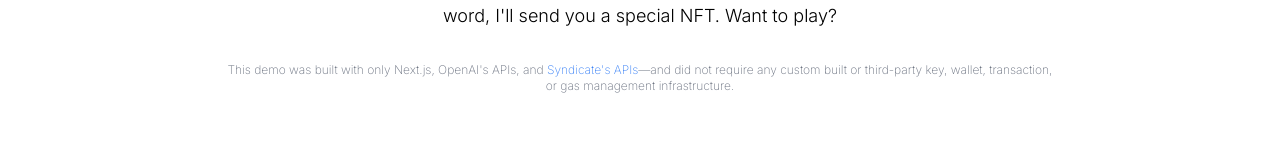
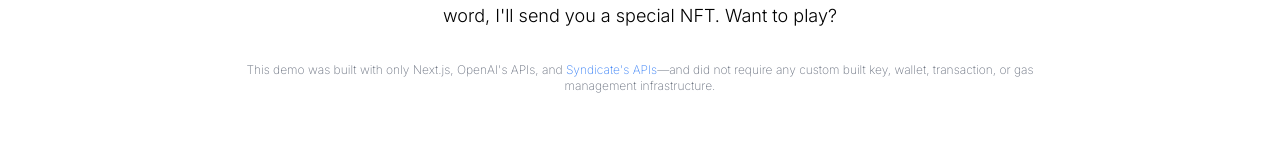
Before and after one commit to ianDAOs/demo-crypto-llm-20questions, a Next.js app: page / in a window 1280 px wide. Shown: the part 170-322 px from the top of the page. Built offline with nearby package versions, Linux system fonts and the light colour scheme.

Commit message:
Change description

```diff
--- a/app/page.tsx
+++ b/app/page.tsx
@@ -19,7 +19,7 @@ export default function Chat() {
           >
             Syndicate's APIs
           </a>
-          —and did not require any custom built or third-party key, wallet, transaction, or gas management infrastructure.
+          —and did not require any custom built key, wallet, transaction, or gas management infrastructure.
         </p>
       </div>
       <div className="flex flex-col w-full max-w-md pt-20 pb-48 mx-auto stretch">
```
